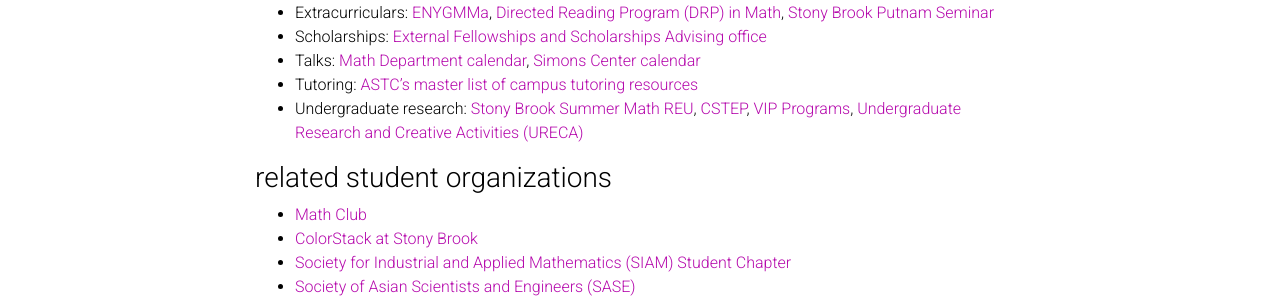
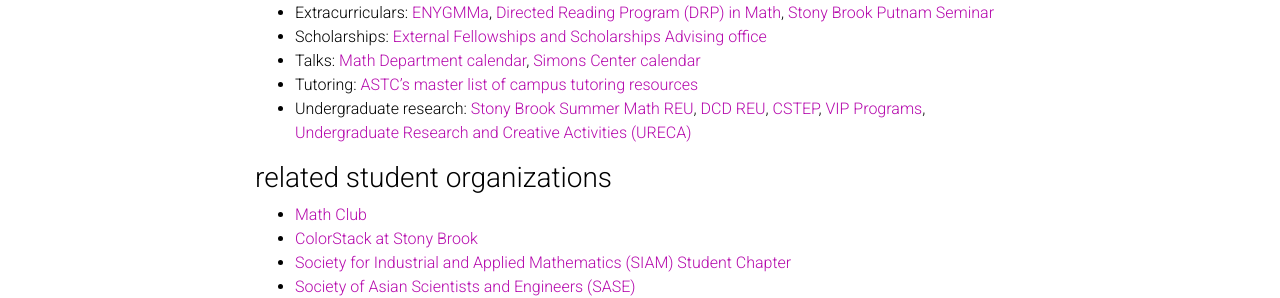
Before and after one commit to sbuwim/sbuwim.github.io, a Jekyll site: the page built from _pages/resources.md, in a window 1280 px wide and 1264 px high. Shown: the part 306-604 px from the top of the window. Built offline with Jekyll 4.4.1, drawn with Linux system fonts in a browser that asks for light colours; comment, search, counter and statistics services are not loaded; a style sheet for code colours, icons or effects is not loaded.

Commit message:
Update resources.md

```diff
--- a/_pages/resources.md
+++ b/_pages/resources.md
@@ -14,7 +14,7 @@
 - Scholarships: [External Fellowships and Scholarships Advising office](https://www.stonybrook.edu/commcms/fellowships/awards/undergrad-awards.php)
 - Talks: [Math Department calendar](https://www.math.stonybrook.edu/calendar), [Simons Center calendar](https://scgp.stonybrook.edu/calendar/full-calendar)
 - Tutoring: [ASTC's master list of campus tutoring resources](https://www.stonybrook.edu/commcms/academic_success/students/resources/additional-resources)
-- Undergraduate research: [Stony Brook Summer Math REU](https://www.math.stonybrook.edu/summermath/), [CSTEP](https://www.stonybrook.edu/commcms/stem-smart/college/cstep/index), [VIP Programs](https://www.stonybrook.edu/vipp/), [Undergraduate Research and Creative Activities (URECA)](https://www.stonybrook.edu/commcms/ureca/index.php)
+- Undergraduate research: [Stony Brook Summer Math REU](https://www.math.stonybrook.edu/summermath/), [DCD REU](https://iacs.stonybrook.edu/dcd/index.php), [CSTEP](https://www.stonybrook.edu/commcms/stem-smart/college/cstep/index), [VIP Programs](https://www.stonybrook.edu/vipp/), [Undergraduate Research and Creative Activities (URECA)](https://www.stonybrook.edu/commcms/ureca/index.php)
 
 ### related student organizations
 
```
